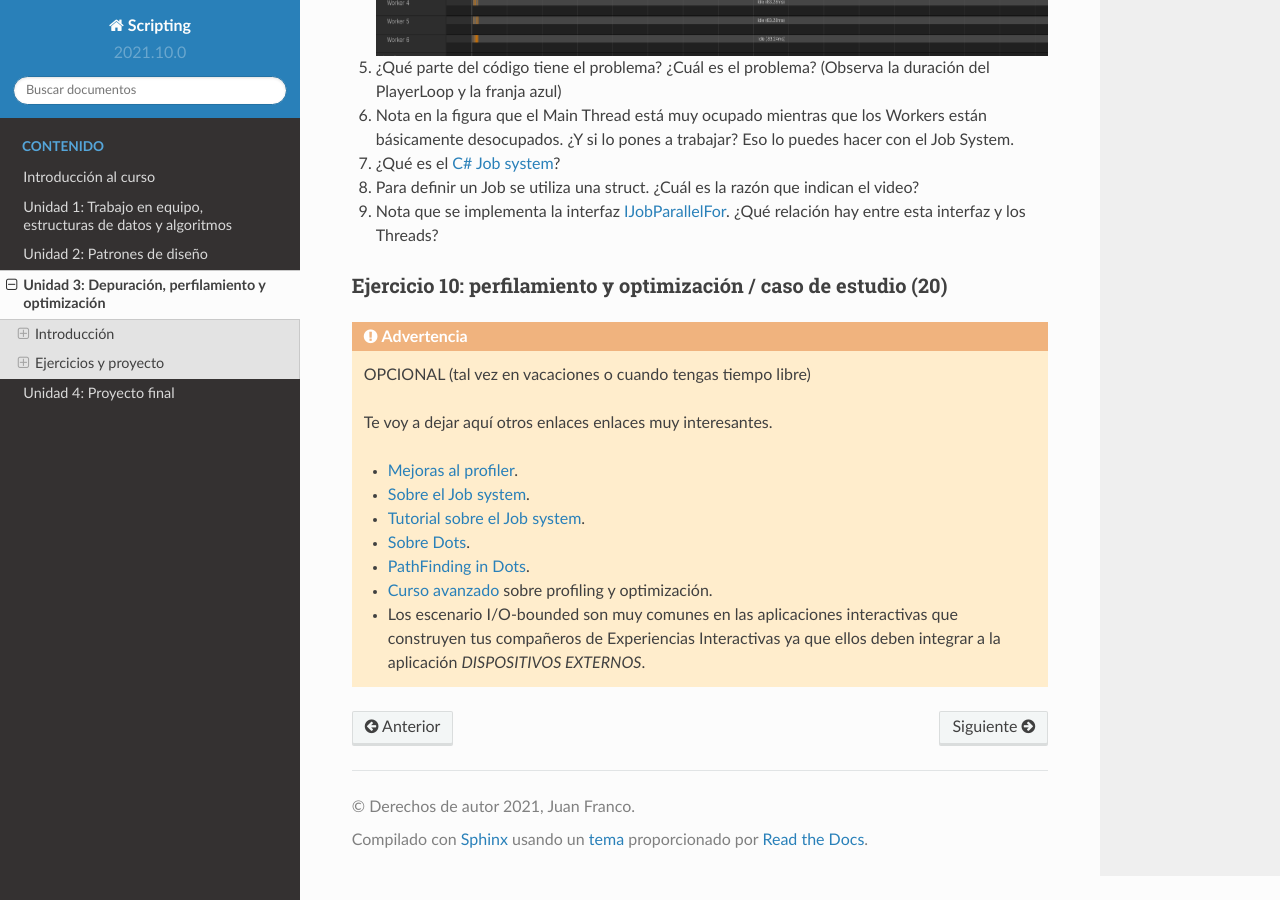
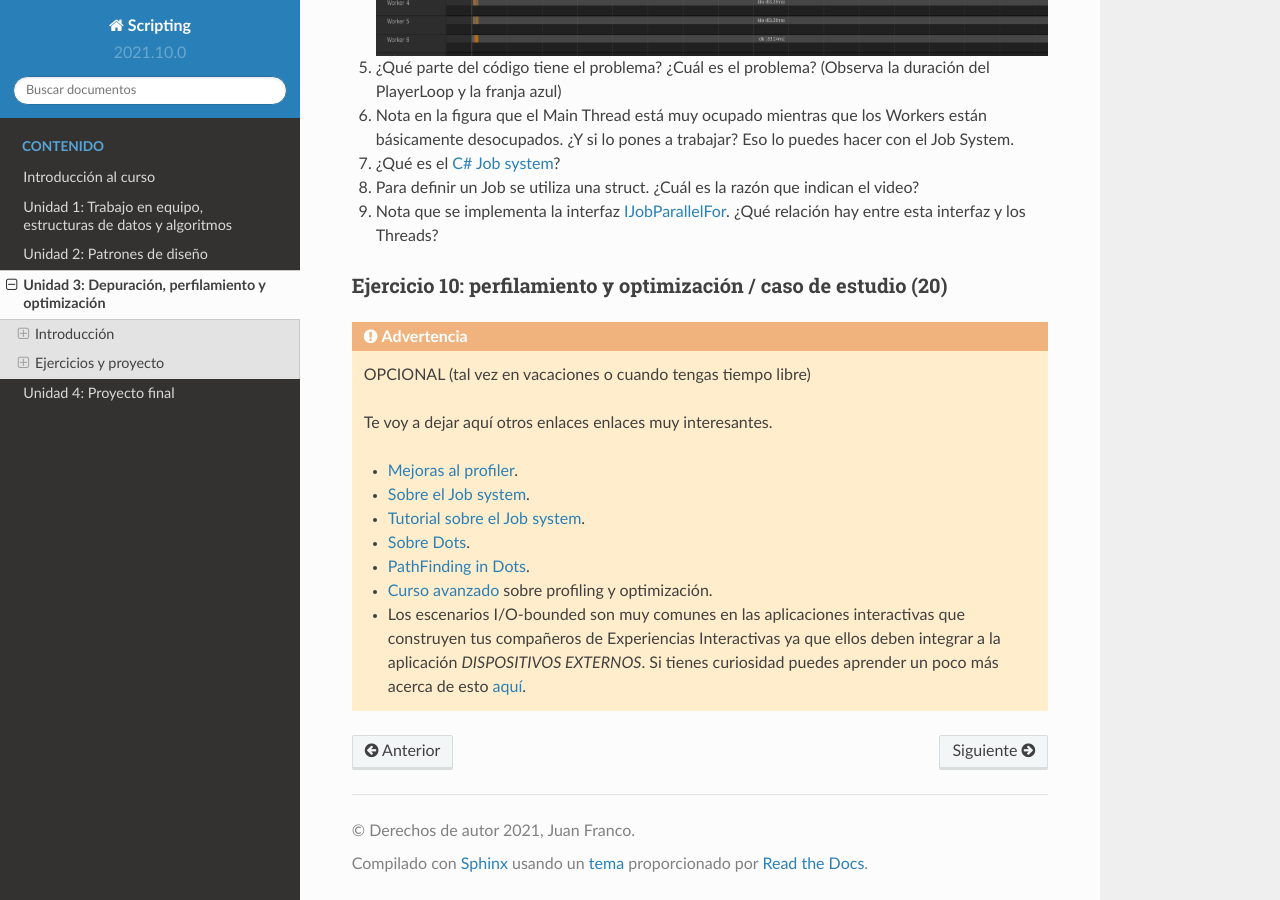
Before and after one commit to juanferfranco/scripting, a Sphinx documentation site: the page built from docs/_unidad3/unidad3.rst, in a window 1280 px wide and 900 px high, scrolled down 4916 px. Built offline with Sphinx 7.4.7 and the Read the Docs theme 2.0.0, drawn with Linux system fonts in a browser that asks for light colours.

Commit message:
work in progress

```diff
--- a/docs/_unidad3/unidad3.rst
+++ b/docs/_unidad3/unidad3.rst
@@ -255,6 +255,8 @@ Ejercicio 10: perfilamiento y optimización / caso de estudio (20)
    * `PathFinding in Dots <https://youtu.be/1bO1FdEThnU>`__.
    * `Curso avanzado <https://learn.unity.com/course/performance-and-optimisation>`__
      sobre profiling y optimización.
-   * Los escenario I/O-bounded son muy comunes en las aplicaciones interactivas
+   * Los escenarios I/O-bounded son muy comunes en las aplicaciones interactivas
      que construyen tus compañeros de Experiencias Interactivas ya que ellos deben
-     integrar a la aplicación `DISPOSITIVOS EXTERNOS`.
+     integrar a la aplicación `DISPOSITIVOS EXTERNOS`. Si tienes curiosidad puedes
+     aprender un poco más acerca de esto
+     `aquí <https://sensores1.readthedocs.io/es/latest/_unidad4/unidad4.html>`__.
```
